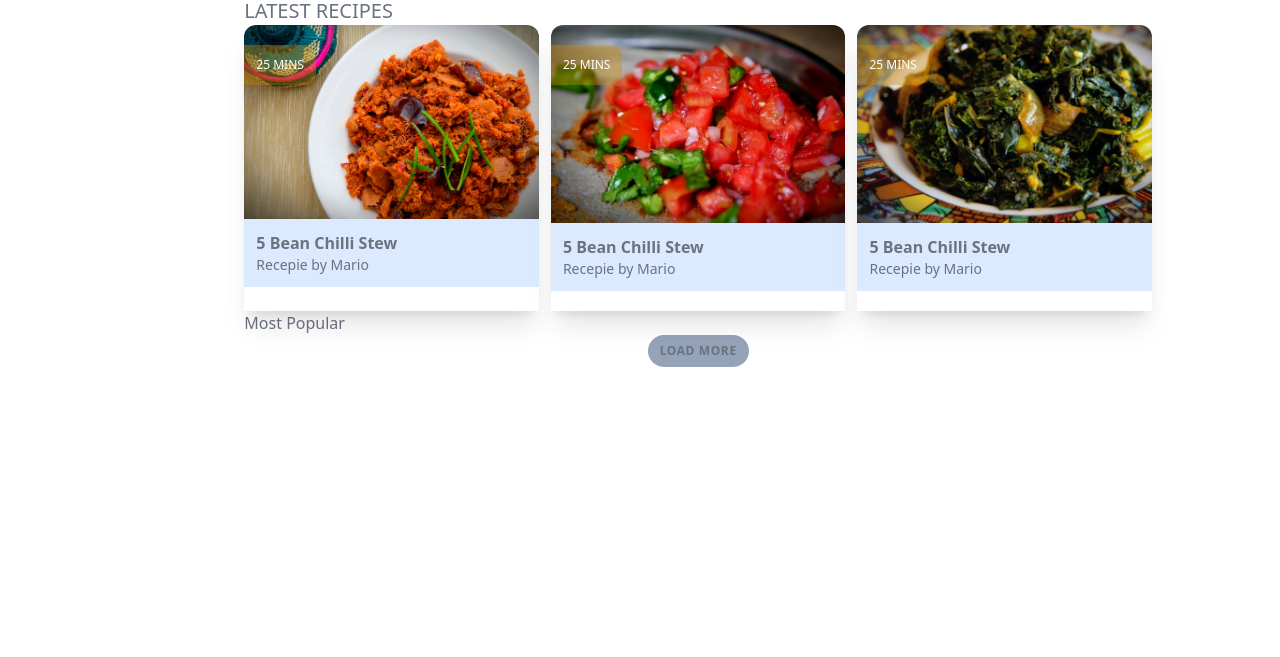
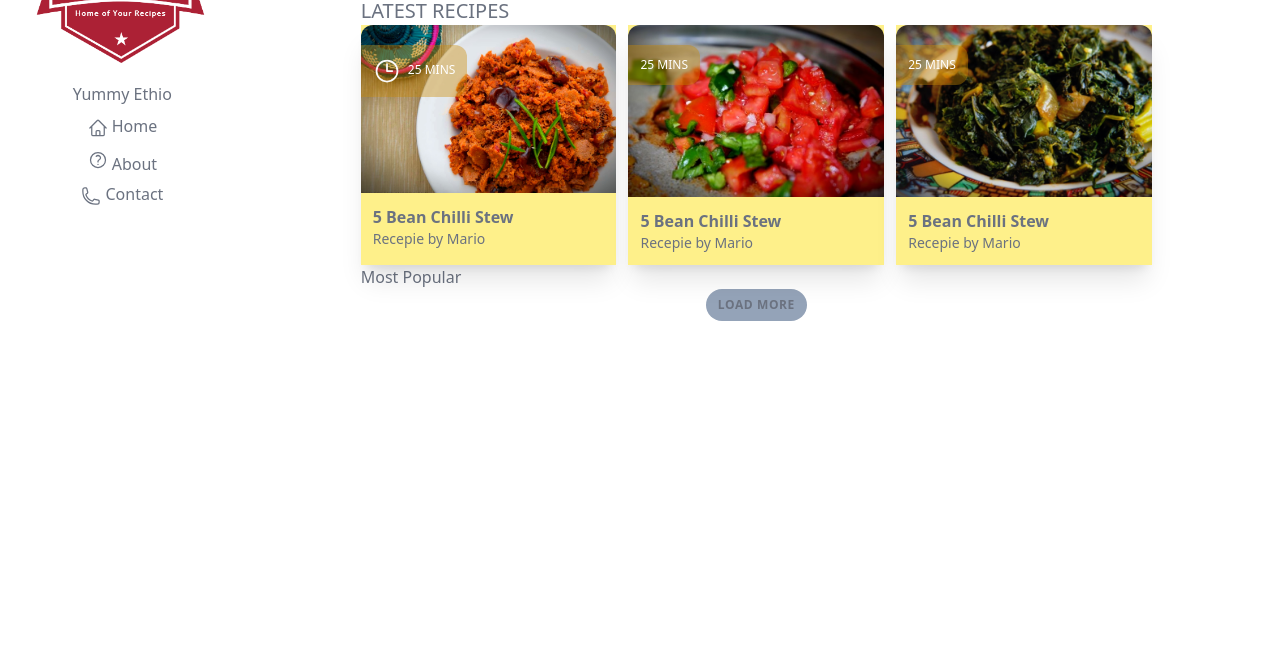
Before and after one commit to KidusThethird/Yummy-Ethio, a website: page public/index.html in a window 1280 px wide. Shown: the part 143-800 px from the top of the page. Drawn offline with Linux system fonts and the light colour scheme.

Commit message:
nav section for large screen made

```diff
--- a/public/index.html
+++ b/public/index.html
@@ -7,27 +7,40 @@
 
 </head>
 <body class="text-gray-500 ">
-    <div class="grid md:grid-cols-11"> <!-- Main Content-->
-        <div class="md:col-span-1">
+    <div class="grid md:grid-cols-11 "> <!-- Main Content-->
+        <div class="md:col-span-2 pl-3 pt-3 ">
             <nav>
                 <div>
                     <h1 >
-                        <a href="">Yummy Ethio</a>
+                        <img src="img/yummy.png" class="w-96" alt="">
+                        <a class="flex justify-center" href="">Yummy Ethio</a>
                     </h1>
                 </div>
-                <ul>
-                    <li>
+                <ul class=" ">
+                    <li class="flex justify-center">
                         <a href="">
+                            <svg class="inline-block w-5 py-3" xmlns="http://www.w3.org/2000/svg" fill="none" viewBox="0 0 24 24" stroke-width="1.5" stroke="currentColor" class="w-6 h-6">
+  <path stroke-linecap="round" stroke-linejoin="round" d="M2.25 12l8.954-8.955c.44-.439 1.152-.439 1.591 0L21.75 12M4.5 9.75v10.125c0 .621.504 1.125 1.125 1.125H9.75v-4.875c0-.621.504-1.125 1.125-1.125h2.25c.621 0 1.125.504 1.125 1.125V21h4.125c.621 0 1.125-.504 1.125-1.125V9.75M8.25 21h8.25" />
+</svg>
+
                             <span>Home</span>
                         </a>
                     </li>
-                    <li>
+                    <li class="flex justify-center">
                         <a href="">
+                            <svg class="inline-block w-5 pb-3" xmlns="http://www.w3.org/2000/svg" fill="none" viewBox="0 0 24 24" stroke-width="1.5" stroke="currentColor" class="w-6 h-6">
+                                <path stroke-linecap="round" stroke-linejoin="round" d="M9.879 7.519c1.171-1.025 3.071-1.025 4.242 0 1.172 1.025 1.172 2.687 0 3.712-.203.179-.43.326-.67.442-.745.361-1.45.999-1.45 1.827v.75M21 12a9 9 0 11-18 0 9 9 0 0118 0zm-9 5.25h.008v.008H12v-.008z" />
+                              </svg>
+
                             <span>About</span>
                         </a>
                     </li>
-                    <li>
+                    <li class="flex justify-center">
                         <a href="">
+                            <svg class="inline-block w-5 " xmlns="http://www.w3.org/2000/svg" fill="none" viewBox="0 0 24 24" stroke-width="1.5" stroke="currentColor" class="w-6 h-6">
+                                <path stroke-linecap="round" stroke-linejoin="round" d="M2.25 6.75c0 8.284 6.716 15 15 15h2.25a2.25 2.25 0 002.25-2.25v-1.372c0-.516-.351-.966-.852-1.091l-4.423-1.106c-.44-.11-.902.055-1.173.417l-.97 1.293c-.282.376-.769.542-1.21.38a12.035 12.035 0 01-7.143-7.143c-.162-.441.004-.928.38-1.21l1.293-.97c.363-.271.527-.734.417-1.173L6.963 3.102a1.125 1.125 0 00-1.091-.852H4.5A2.25 2.25 0 002.25 4.5v2.25z" />
+                              </svg>
+
                             <span>Contact</span>
                         </a>
                     </li>
@@ -35,7 +48,7 @@
             </nav>
         </div>
 
-        <main class="px-32 md:col-span-10 pt-5">
+        <main class="px-32 md:col-span-9 pt-5">
                <div class="flex  justify-end">
                     <a href="" class="btn border-orange-600 text-orange-600 lg:border-2">Login</a>
                     <a href="" class="ml-10 btn border-yellow-500 text-yellow-500 lg:border-2">Sign Up</a>
@@ -64,8 +77,12 @@
                     <span  class="font-bold">5 Bean Chilli Stew</span>
                     <span class="block text-gray-500 text-sm">Recepie by Mario</span>
                 </div>
-                <div class="badge">
-                    <span class="text-white"> 25 Mins</span>
+                <div class="badge ">
+                    <svg class="inline-block w-8 pr-1 text-zinc-50" xmlns="http://www.w3.org/2000/svg" fill="none" viewBox="0 0 24 24" stroke-width="1.5" stroke="currentColor" class="w-6 h-6">
+                        <path stroke-linecap="round" stroke-linejoin="round" d="M12 6v6h4.5m4.5 0a9 9 0 11-18 0 9 9 0 0118 0z" />
+                      </svg>
+
+                    <span class="text-white items-center justify-center"> 25 Mins</span>
                 </div>
                </div>
                <!-- A car End-->
--- a/src/input.css
+++ b/src/input.css
@@ -3,13 +3,13 @@
 @tailwind utilities;
 
 .card {
-    @apply bg-white  shadow-xl   overflow-hidden relative pb-5 ;
+    @apply bg-white  shadow-xl   overflow-hidden relative bg-yellow-200 ;
 }
 .badge {
     @apply uppercase bg-opacity-40 	bg-yellow-600 text-xs p-3 absolute top-5 rounded-r-xl;
 }
 .bottom_of_card {
-    @apply bg-blue-100 p-3;
+    @apply bg-yellow-200 p-3;
 }
 .card_image {
     @apply w-full  rounded-t-xl;
```
Also changed, not shown: public/img/yummy.png (added), public/output.css.
